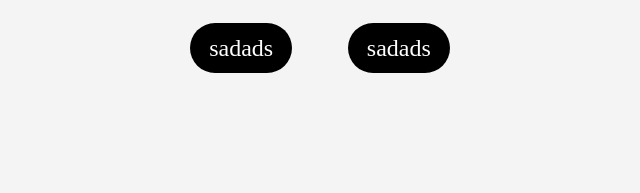
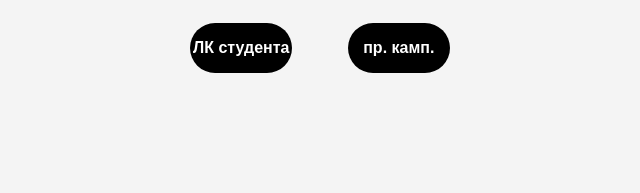
Before and after one commit to Seforq/sibBgiu, a plain HTML site: page index.html in a window 1280 px wide. Shown: the part 421-614 px from the top of the page, 320-960 px from the left. Drawn offline with Linux system fonts and the light colour scheme; a web font is replaced by a local one.

Commit message:
ненмого исправил

```diff
--- a/index.html
+++ b/index.html
@@ -28,7 +28,7 @@
         <div class="dropdown">
             <div class="dropbtn"><p>Студенту</p></div>
             <div class="dropdown-content">
-                <a href="#">Ссылка 1</a>
+                <a href="https://priem.sibsiu.ru">Приемная кампания</a>
                 <a href="#">Ссылка 2</a>
                 <a href="#">Ссылка 3</a>
             </div>
@@ -72,12 +72,12 @@
 
             <div class="knopki">
                 <div class="knopka">
-                    <a href="#">sadads</a>
+                    <a href="https://www.sibsiu.ru/personal/">ЛК студента</a>
                 </div>
             </div>
             <div class="knopki">
                 <div class="knopka">
-                    <a href="#">sadads</a>
+                    <a href="https://priem.sibsiu.ru">пр. камп.</a>
                 </div>
             </div>
         </div>
--- a/style/style.scss
+++ b/style/style.scss
@@ -274,7 +274,9 @@ main {
 
 
     .knopka {
-      font-size: 24px;
+      font-size: 16px;
+      font-weight: bold;
+      font-family: "SFProText-Light.ttf", sans-serif;
     }
 
     .knopka a {
```
Also changed, not shown: style/style.css, 1 other file.
